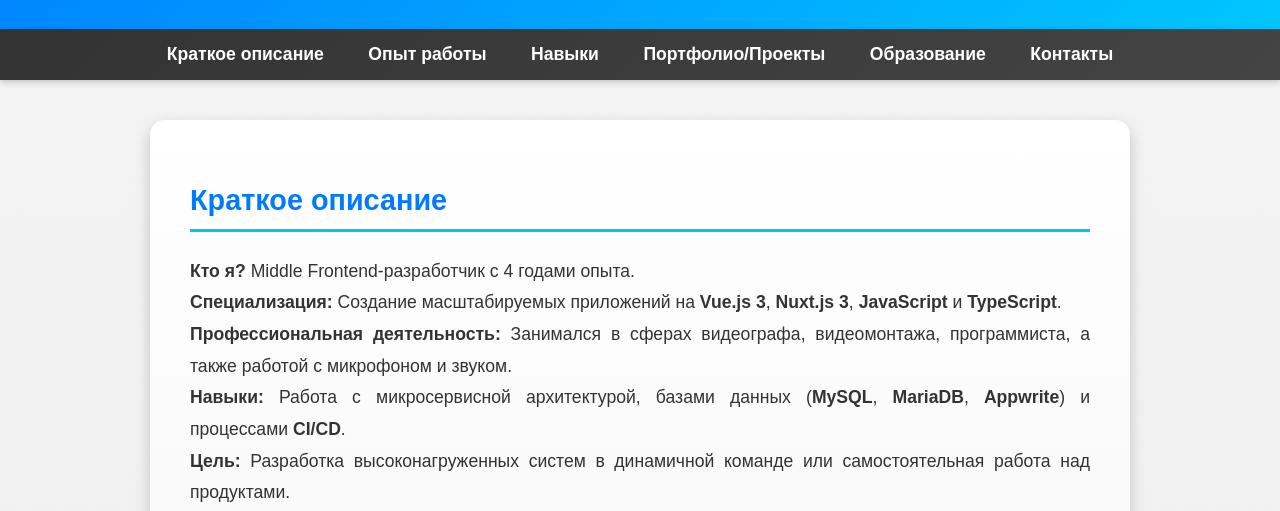
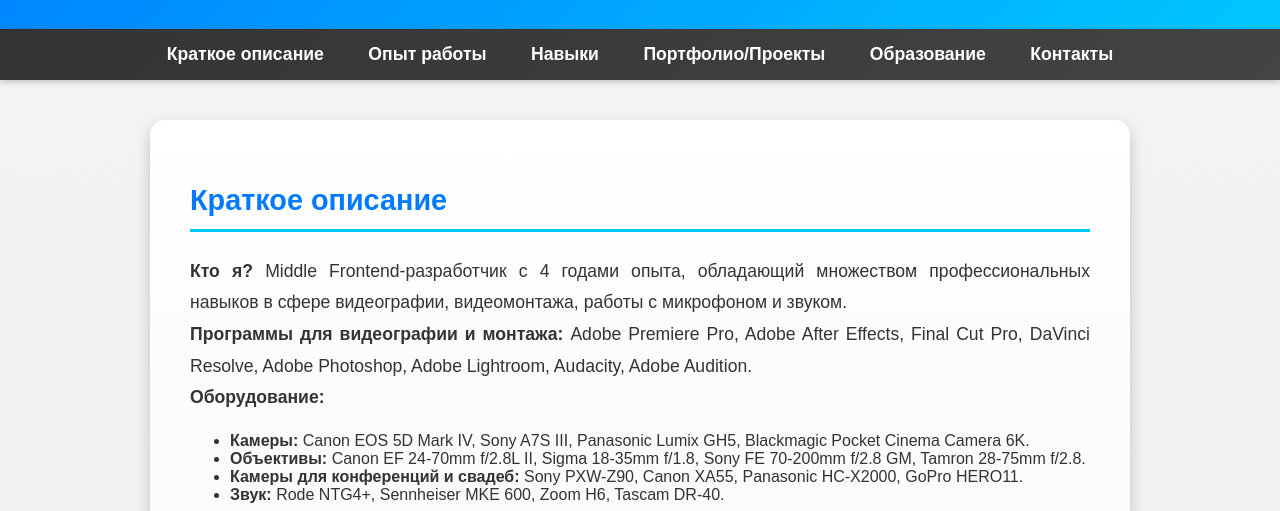
Before and after one commit to telegramgithublove/portfolio, a plain HTML site: page index.html in a window 1280 px wide. Shown: the part 236-747 px from the top of the page. Drawn offline with Linux system fonts and the light colour scheme.

Commit message:
ready.html
33

```diff
--- a/index.html
+++ b/index.html
@@ -24,8 +24,16 @@
     <section id="summary" class="section-animate">
         <h2>Краткое описание</h2>
         <p>
-            <strong>Кто я?</strong> Middle Frontend-разработчик с 4 годами опыта.<br>
-            <strong>Специализация:</strong> Создание масштабируемых приложений на <strong>Vue.js 3</strong>, <strong>Nuxt.js 3</strong>,  <strong>JavaScript</strong> и <strong>TypeScript</strong>.<br>
+            <strong>Кто я?</strong> Middle Frontend-разработчик с 4 годами опыта, обладающий множеством профессиональных навыков в сфере видеографии, видеомонтажа, работы с микрофоном и звуком.<br>
+            <strong>Программы для видеографии и монтажа:</strong> Adobe Premiere Pro, Adobe After Effects, Final Cut Pro, DaVinci Resolve, Adobe Photoshop, Adobe Lightroom, Audacity, Adobe Audition.<br>
+            <strong>Оборудование:</strong>
+            <ul>
+                <li><strong>Камеры:</strong> Canon EOS 5D Mark IV, Sony A7S III, Panasonic Lumix GH5, Blackmagic Pocket Cinema Camera 6K.</li>
+                <li><strong>Объективы:</strong> Canon EF 24-70mm f/2.8L II, Sigma 18-35mm f/1.8, Sony FE 70-200mm f/2.8 GM, Tamron 28-75mm f/2.8.</li>
+                <li><strong>Камеры для конференций и свадеб:</strong> Sony PXW-Z90, Canon XA55, Panasonic HC-X2000, GoPro HERO11.</li>
+                <li><strong>Звук:</strong> Rode NTG4+, Sennheiser MKE 600, Zoom H6, Tascam DR-40.</li>
+            </ul>
+            <strong>Специализация:</strong> Создание масштабируемых приложений на <strong>Vue.js 3</strong>, <strong>Nuxt.js 3</strong>, <strong>JavaScript</strong> и <strong>TypeScript</strong>.<br>
             <strong>Профессиональная деятельность:</strong> Занимался в сферах видеографа, видеомонтажа, программиста, а также работой с микрофоном и звуком.<br>
             <strong>Навыки:</strong> Работа с микросервисной архитектурой, базами данных (<strong>MySQL</strong>, <strong>MariaDB</strong>, <strong>Appwrite</strong>) и процессами <strong>CI/CD</strong>.<br>
             <strong>Цель:</strong> Разработка высоконагруженных систем в динамичной команде или самостоятельная работа над продуктами.<br>
```
